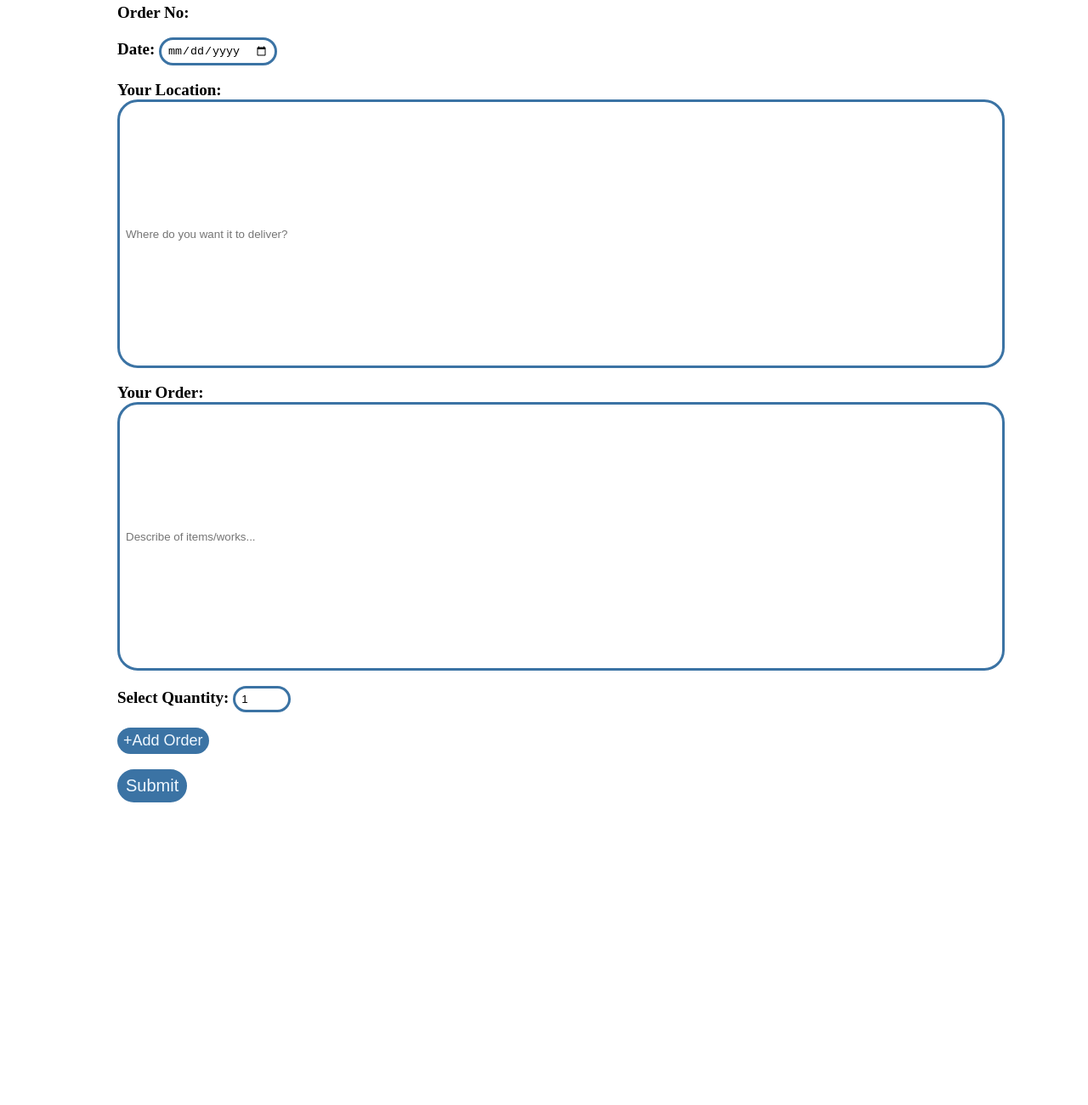
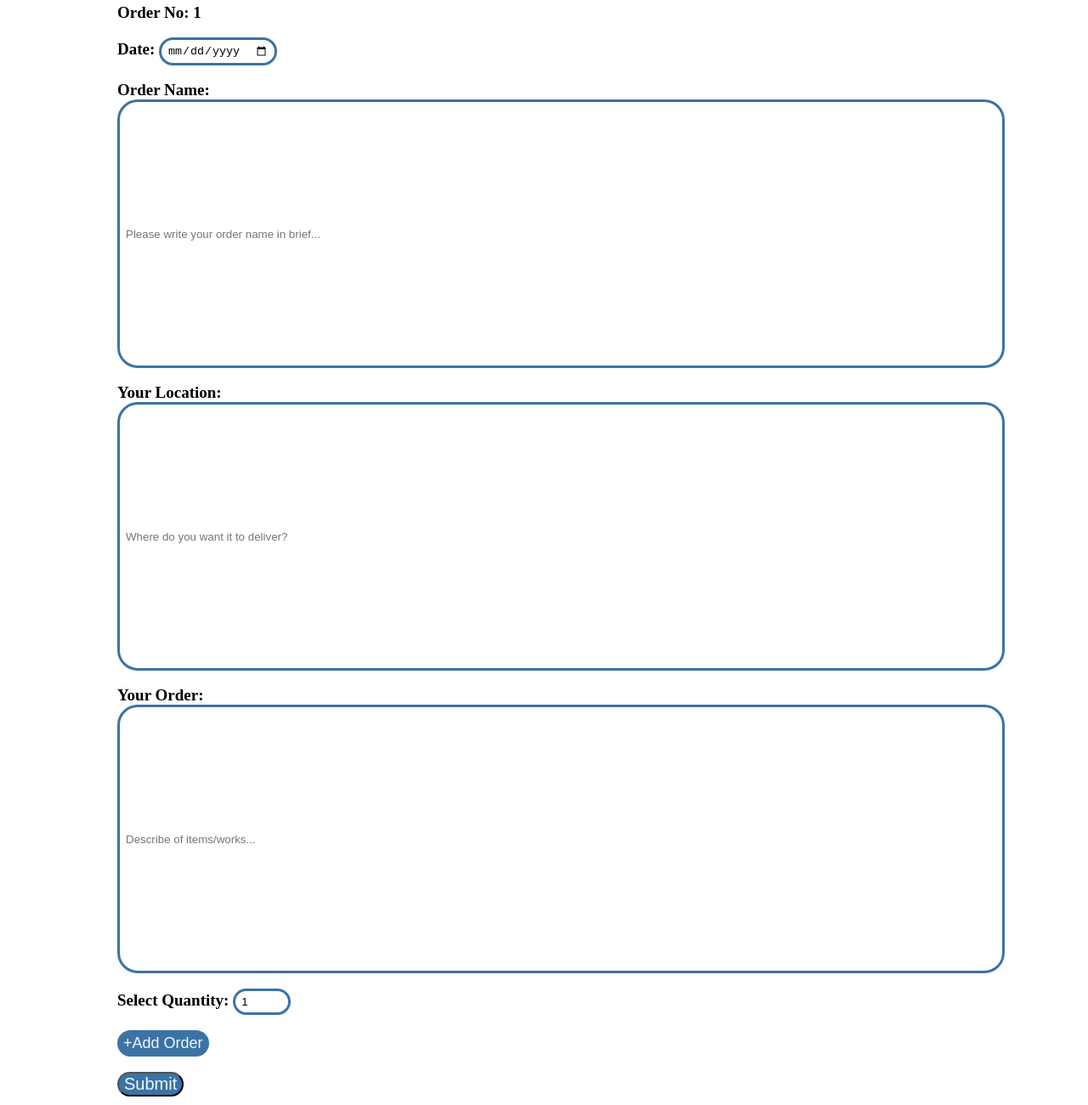
Before and after one commit to coursesellerbd25-commits/RaiyanEngineering, a plain HTML site: page index.html in a window 1280 px wide. Shown: the part 840-2140 px from the top of the page at 85% size. Before the commit the page ends 1794 px from the top, so only its background shows below. Drawn offline with nearby package versions, Linux system fonts and the light colour scheme.

Commit message:
Update index.html

```diff
--- a/index.html
+++ b/index.html
@@ -3,6 +3,7 @@
     <head>
         <title> Raiyan Engineering </title>
         <link rel="stylesheet" href="https://cdnjs.cloudflare.com/ajax/libs/font-awesome/4.7.0/css/font-awesome.min.css">
+        <script src="https://cdnjs.cloudflare.com/ajax/libs/jspdf/2.5.1/jspdf.umd.min.js"></script>
     </head>
     <style>
         body {
@@ -218,12 +219,14 @@
             cursor: pointer;
             border: none;
         }
-        input[type="submit"] {
+        #pdfForm button {
             right: 20%;
             font-size: 20px;
             background-color: rgb(59, 115, 164);
             color: aliceblue;
             cursor: pointer;
+            text-decoration: none;
+            border-radius: 24px;
         }
         .removeOrderBtn {
             font-size: 18px;
@@ -283,10 +286,13 @@
 
             <div id="ordersContainer">
                 <div class="order-entry">
-                    <label for="serial"><b>Order No: </b></label><br><br>
+                    <label for="serial"><b>Order No: 1</b></label><br><br>
 
                     <label for="date"><b>Date: </b></label>
                     <input type="date" id="date"><br><br>
+
+                    <label for="orderName"><b>Order Name: </b></label>
+                    <input type="text" id="orderName" placeholder="Please write your order name in brief..."><br><br>
 
                     <label for="location"><b>Your Location: </b></label>
                     <input type="text" id="location" placeholder="Where do you want it to deliver?"><br><br>
@@ -300,7 +306,7 @@
             </div>
 
             <input type="button" id="add" value="+Add Order"><br><br>
-            <input type="submit" value="Submit">
+            <button type="button" onclick="generatePDF()">Submit</button>
         </form>
         <!--<footer>
             <p>&copy; 2023 Raiyan Engineering</p>
@@ -353,15 +359,22 @@
                     if (e.key === 'ArrowRight') nextSlide();
                 });
 
+                let orderCount = 1;
                 addOrderBtn.addEventListener('click', () => {
+                    orderCount++;
+
                     const newOrder = document.createElement('div');
-                    newOrder.classList.add('.order-entry');
+                    newOrder.classList.add('order-entry');
+
                     newOrder.innerHTML = `
                     <hr>
-                    <label><b>Order No: </b><label><br><br>
+                    <label><b>Order No: ${orderCount}</b><label><br><br>
 
                     <label><b>Date: </b></label>
                     <input type="date" name="date"><br><br>
+
+                    <label><b>Order Name: </b></label>
+                    <input type="text" name="orderName" placeholder="Please write here your order name in brief..."><br><br>
 
                     <label><b>Your Location: </b></label>
                     <input type="text" name="location" placeholder="Where do want it to deliver?"><br><br>
@@ -381,6 +394,41 @@
                     });
                 });
             });
+            async function generatePDF() {
+                    const { jsPDF } = window.jspdf;
+                    const doc = new jsPDF();
+
+                    let orderCount = document.querySelectorAll('.order-entry').length;
+                    const orders = document.querySelectorAll('.order-entry');
+
+                    const date = document.getElementById('date').value;
+                    const orderName = document.getElementById('orderName').value;
+                    const location = document.getElementById('location').value;
+                    const order = document.getElementById('order').value;
+                    const quantity = document.getElementById('quantity').value;
+
+                    doc.setFontSize(12);
+                    doc.text("Quotation", 100, 30);
+
+                    doc.setFontSize(8);
+                    doc.text("Ref: RAIYAN-2025-Q124", 20, 35);
+                    doc.text("To:  General Manager", 20, 45);
+                    doc.text("CP Bangladesh Co. Ltd.", 30, 50);
+                    doc.text(`C/O: ${location}`, 20, 55);
+                    doc.text(`Subject: Quotation for ${orderName} Supply.`, 20, 65);
+                    doc.text("Hey, Service Seller!", 20, 75);
+                    doc.text(`Here's my ${orderCount+1} order to you. Eagarly waiting for your charming response.`, 20, 80);
+                    doc.text(`Date: ${date}`, 160, 35);
+                    doc.text(`Vendor: 820304`, 165, 40);
+
+                    /*doc.setFontSize(12);
+                    doc.text(`Date: ${date}`, 20, 40);
+                    doc.text(`Location: ${location}`, 20,50);
+                    doc.text(`Order: ${order}`, 20, 60);
+                    doc.text(`Quantity: ${quantity}`, 20,70);*/
+
+                    doc.save(`Quatation${date}.pdf`);
+                }
         </script>
     </body>
 </html>
```
